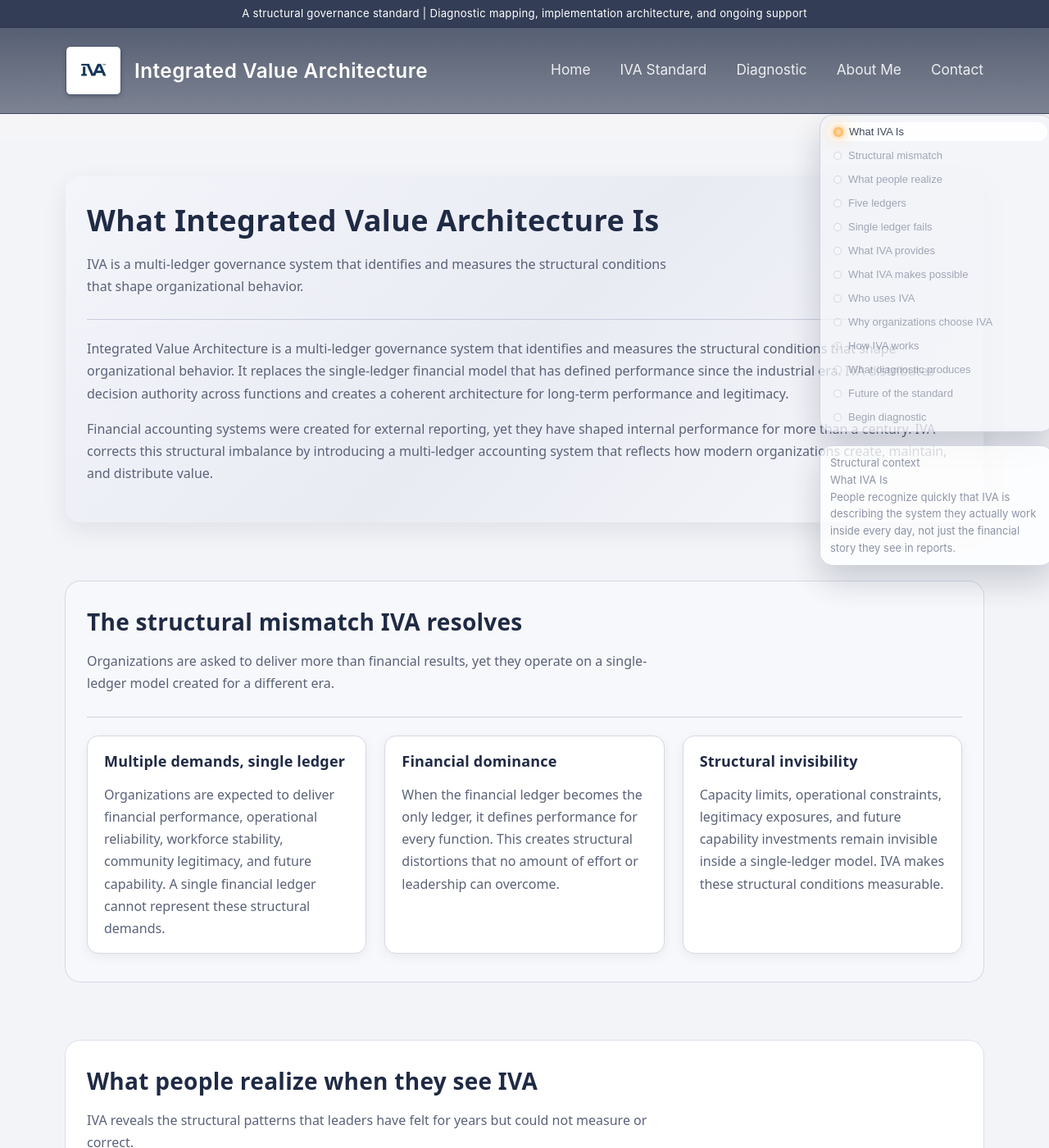
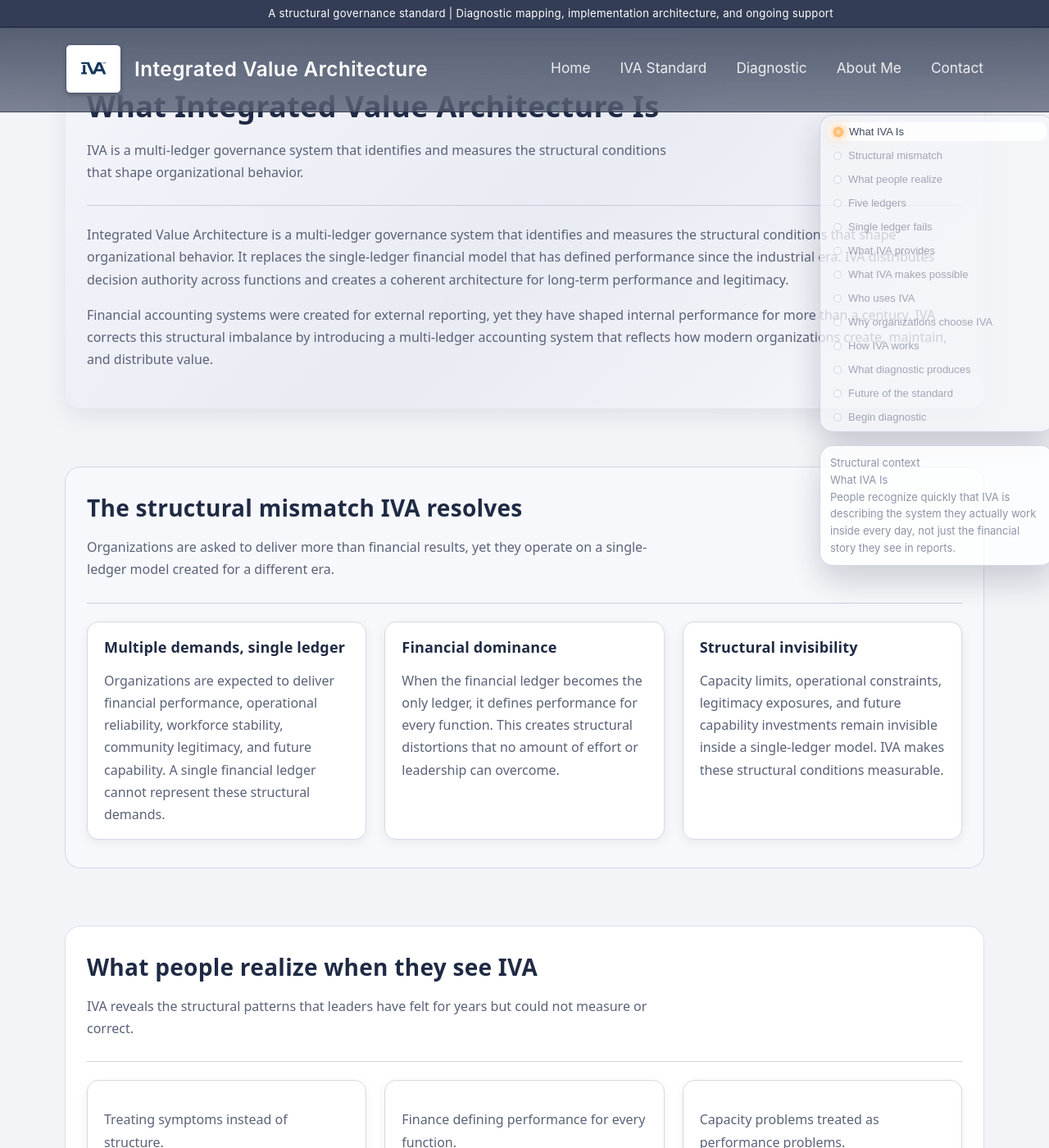
Before and after one commit to efost7873/integratedvaluearchitecture.com, a Jekyll site: the page built from index.html, in a window 1280 px wide and 1400 px high. Shown: the whole window at 82% size. Built offline with Jekyll 4.4.1, drawn with Linux system fonts in a browser that asks for light colours.

Commit message:
Update _header.scss

```diff
--- a/_sass/_header.scss
+++ b/_sass/_header.scss
@@ -12,8 +12,10 @@
   padding: 6px 32px;
   text-align: center;
   letter-spacing: 0.3px;
-  position: sticky;
+  position: fixed;
   top: 0;
+  left: 0;
+  width: 100%;
   z-index: 9999;
   transition: transform 0.35s ease, opacity 0.25s ease;
   will-change: transform;
@@ -24,9 +26,11 @@
 ============================================ */
 
 .iva-header {
-  position: sticky;
-  top: 0;
-  z-index: 9999;
+  position: fixed;
+  top: 32px;
+  left: 0;
+  width: 100%;
+  z-index: 9998;
   isolation: isolate;
 
   backdrop-filter: blur(36px);
@@ -42,16 +46,15 @@
   transition:
     transform 0.35s ease,
     opacity 0.25s ease,
-    background-color $iva-transition-med,
-    backdrop-filter $iva-transition-med,
-    box-shadow $iva-transition-med,
-    border-color $iva-transition-med,
-    padding $iva-transition-med;
+    background-color 0.24s ease-out,
+    backdrop-filter 0.24s ease-out,
+    box-shadow 0.24s ease-out,
+    border-color 0.24s ease-out,
+    padding 0.24s ease-out;
 
   will-change: transform;
 }
 
-/* Header darkens slightly when page is scrolled */
 .iva-header.scrolled {
   background: linear-gradient(
     to bottom,
@@ -74,10 +77,9 @@
   justify-content: space-between;
   align-items: center;
   gap: 26px;
-  transition: padding $iva-transition-med;
+  transition: padding 0.24s ease-out;
 }
 
-/* Brand */
 .iva-header-brand {
   display: flex;
   align-items: center;
@@ -89,9 +91,9 @@
   background: #FFFFFF;
   padding: 6px 10px;
   border-radius: 6px;
-  border: 1px solid $iva-slate;
+  border: 1px solid #4A5673;
   box-shadow: 0 2px 5px rgba(0,0,0,0.22);
-  transition: height $iva-transition-med;
+  transition: height 0.24s ease-out;
 }
 
 .iva-header-title {
@@ -99,7 +101,7 @@
   font-weight: 600;
   color: #FFFFFF;
   letter-spacing: 0.45px;
-  transition: font-size $iva-transition-med;
+  transition: font-size 0.24s ease-out;
 }
 
 /* ============================================
@@ -118,13 +120,14 @@
   text-decoration: none;
   position: relative;
   padding-bottom: 2px;
-  transition: color $iva-transition-fast;
+  transition: color 0.18s ease-out;
+}
 
-  &:hover {
+.iva-header-link:hover {
   color: #FFFFFF;
 }
 
-  &::after {
+.iva-header-link::after {
   content: "";
   position: absolute;
   left: 0;
@@ -136,9 +139,8 @@
   transition: width 0.16s cubic-bezier(0.4, 0, 0.2, 1);
 }
 
-  &:hover::after {
+.iva-header-link:hover::after {
   width: 100%;
-  }
 }
 
 /* ============================================
@@ -208,7 +210,7 @@
 }
 
 /* ============================================
-   SLIDE-AWAY HEADER (Identity Bar + Header)
+   SLIDE-AWAY HEADER
 ============================================ */
 
 .header-hidden .iva-identity-bar,
```
Lines whose indentation alone changed are shown as unchanged.
